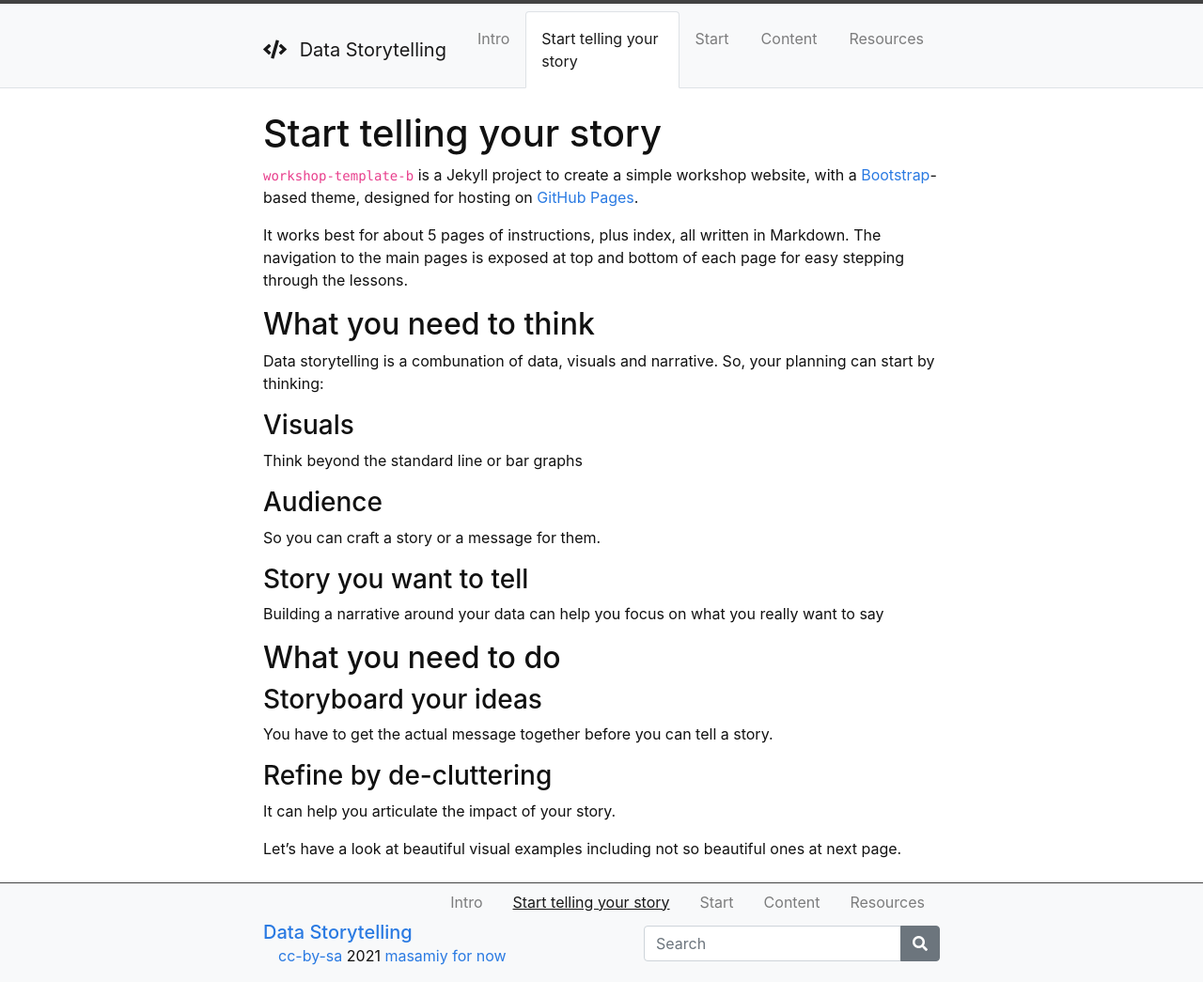
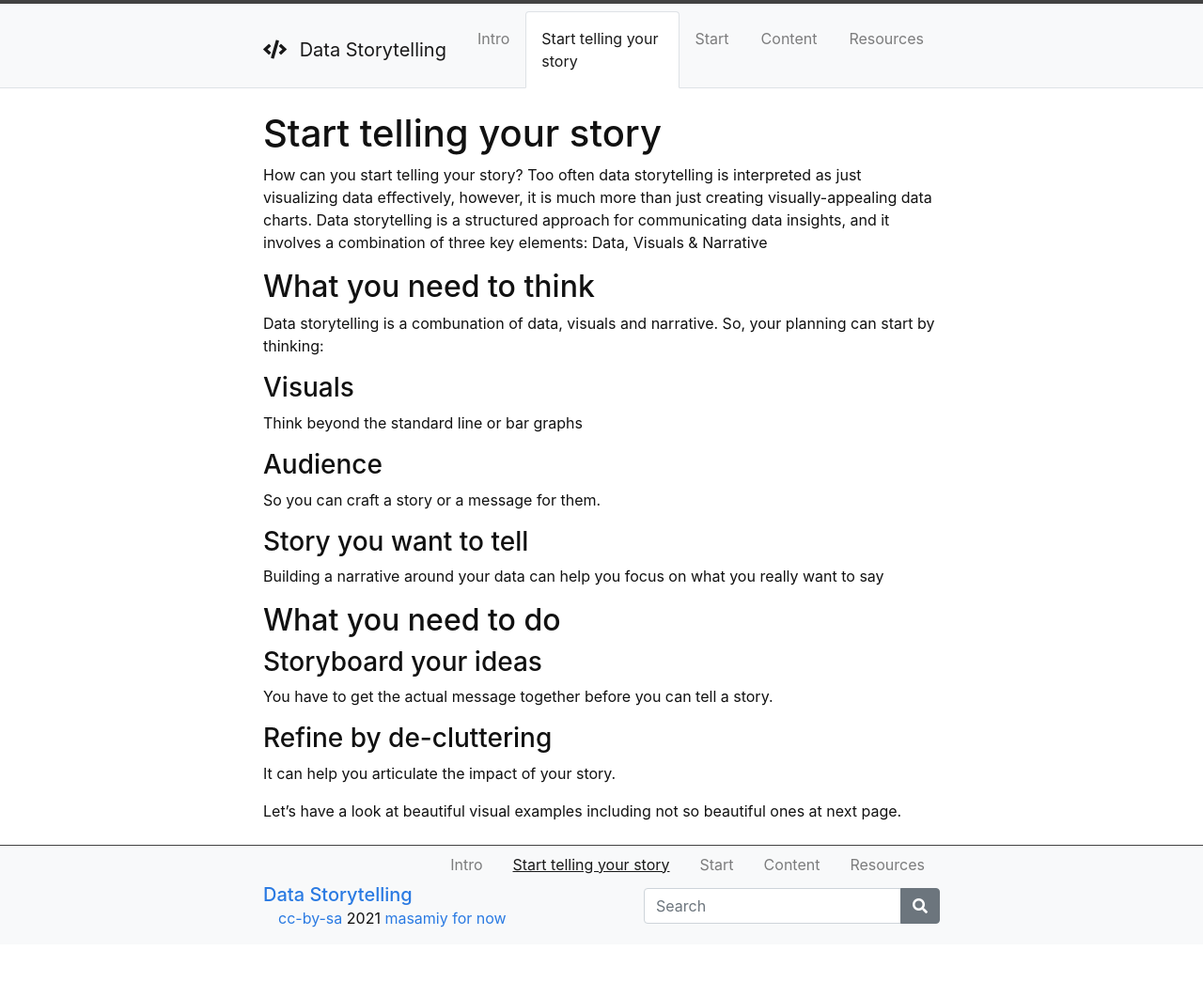
Before and after one commit to masamiy/DataStoryTelling, a Jekyll site: the page built from content/1-Start_telling_story.md, in a window 1280 px wide. Shown: the whole page at 94% size. Built offline with Jekyll 4.4.1, drawn with Linux system fonts in a browser that asks for light colours; after the commit the page ends 1005 px from its top, so only the background shows below that.

Commit message:
Update 1-Start_telling_story.md

```diff
--- a/content/1-Start_telling_story.md
+++ b/content/1-Start_telling_story.md
@@ -3,10 +3,8 @@ title: Start telling your story
 nav: Start telling your story
 ---
 
-`workshop-template-b` is a Jekyll project to create a simple workshop website, with a [Bootstrap](https://getbootstrap.com/)-based theme, designed for hosting on [GitHub Pages](https://pages.github.com/).
+How can you start telling your story? Too often data storytelling is interpreted as just visualizing data effectively, however, it is much more than just creating visually-appealing data charts. Data storytelling is a structured approach for communicating data insights, and it involves a combination of three key elements: Data, Visuals & Narrative
 
-It works best for about 5 pages of instructions, plus index, all written in Markdown.
-The navigation to the main pages is exposed at top and bottom of each page for easy stepping through the lessons.
 
 ## What you need to think
 
```
